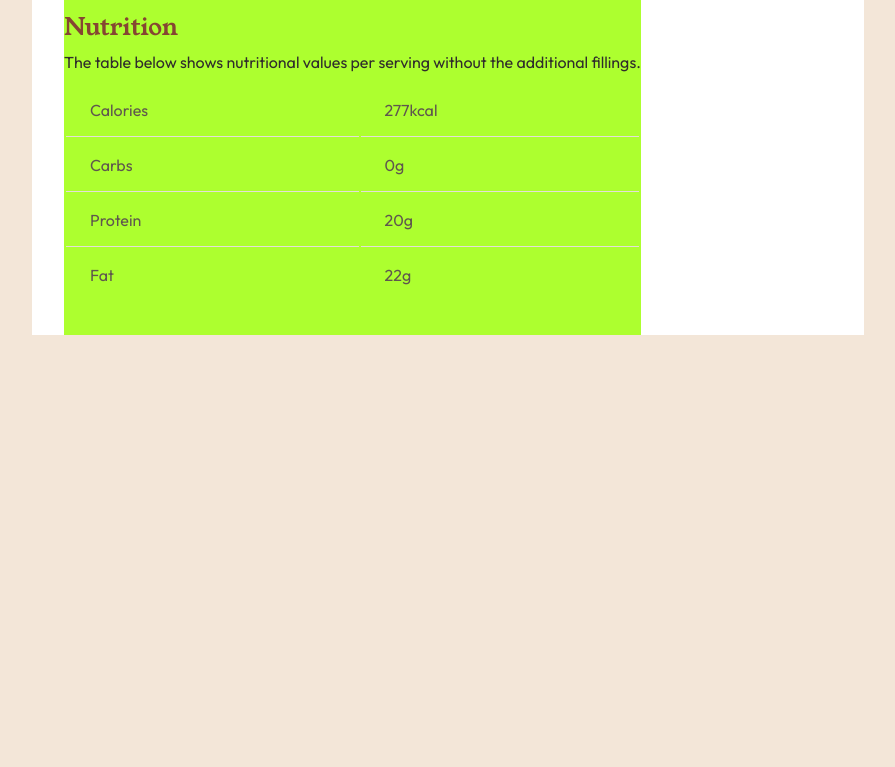
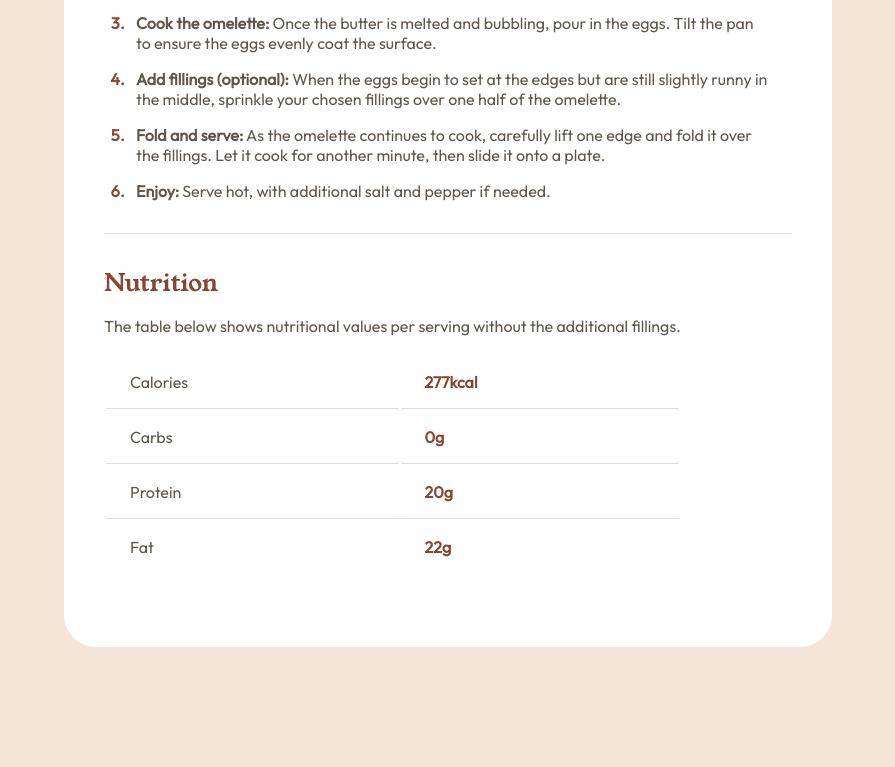
Before and after one commit to Ghozy165/Recipe-page, a plain HTML site: page index.html in a window 1280 px wide. Shown: the part 1254-2021 px from the top of the page, without its empty margins (192-1087 px from the left). Before the commit the page ends 1589 px from the top, so only its background shows below. Drawn offline with Linux system fonts and the light colour scheme.

Commit message:
Update style.css

```diff
--- a/style.css
+++ b/style.css
@@ -62,9 +62,12 @@ body {
 
 .container {
     width: fit-content;
+    max-width: 768px;
     background-color: var(--white);
     display: flex;
     flex-direction: column;
+    align-items: flex-start;
+    justify-content: center;
 }
 
 .image {
@@ -84,9 +87,8 @@ section {
     justify-content: center;
     margin: 0 2rem;
     padding: 2rem 0;
-    gap: .5rem;
-    background-color: greenyellow;
-    border-bottom: 1px solid red;
+    gap: 1rem;
+    border-bottom: 1px solid var(--stone-150);
 }
 
 .header > .prepare {
@@ -97,12 +99,14 @@ section {
     align-items: flex-start;
     justify-content: center;
     border-radius: .5rem;
+    padding: 1rem;
 }
 
 .header > .prepare > h2 {
+    font-family: 'Outfit-Bold', serif;
     color: var(--rose-800);
     font-size: 1rem;
-    padding: 1rem;
+    margin-bottom: 1rem;
 }
 .header > .prepare > ul {
     padding: 0 2.5rem;
@@ -125,7 +129,7 @@ p {
     font-family: 'Outfit-Regular', serif;
     font-size: 1rem;
     font-weight: 400;
-    color: var(--stone-900);
+    color: var(--stone-600);
 }
 ul, ol {
     width: 100%;
@@ -135,11 +139,14 @@ ul, ol {
     justify-content: center;
     font-family: 'Outfit-Regular', serif;
     font-size: 1rem;
-    font-weight: 400;
-    color: var(--stone-600);
+    font-weight: 600;
+    color: var(--brown-800);
     padding: 0 1.5rem;
-    gap: .5rem;
-    background-color: yellow;
+    gap: 1rem;
+}
+
+li {
+    padding-left: .5rem;
 }
 
 span {
@@ -168,3 +175,24 @@ td {
 .no-border {
     border: none;
 }
+.text-color-brown-bold {
+    color: var(--brown-800);
+    font-weight: 700;
+}
+
+@media screen and (min-width: 768px) {
+    .container {
+        border-radius: 2rem;
+        padding: 2.5rem;
+        margin: clamp(1rem, 10vw, 7.5rem) 0;
+    }
+    .image img {
+        border-radius: 1rem;
+    }
+    section {
+        margin: 0;
+        /* padding: 0; */
+        /* background-color: aqua; */
+    }
+
+}
```
